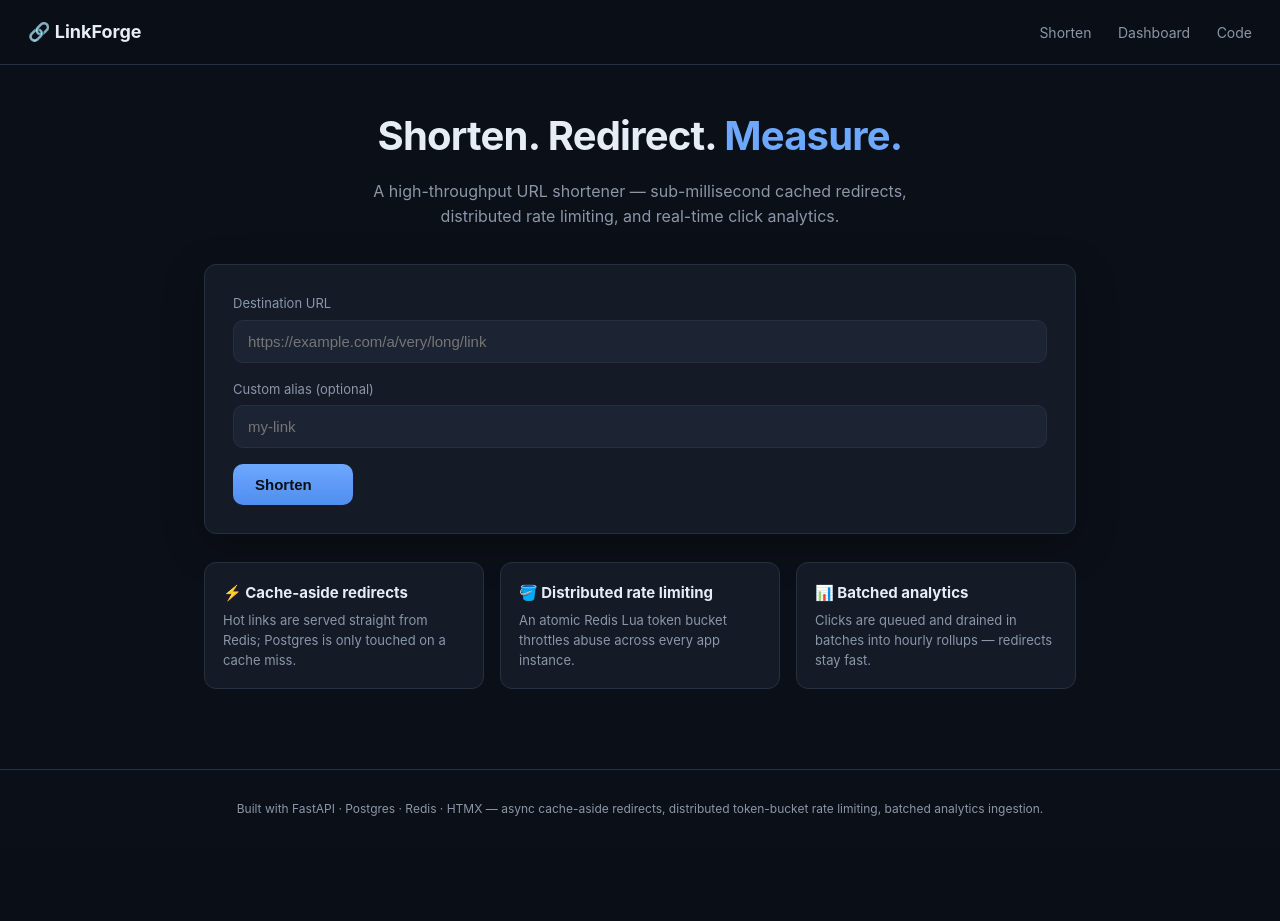
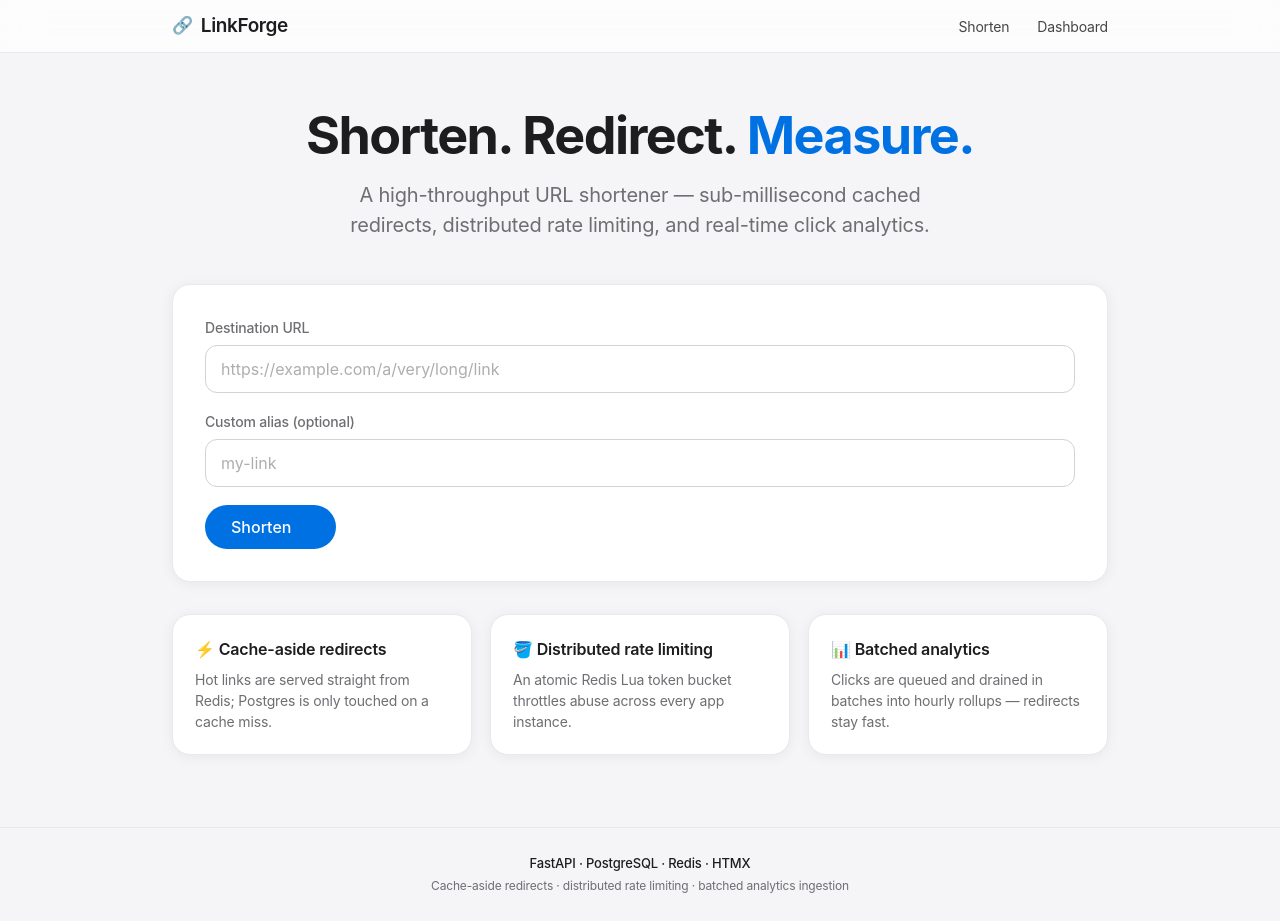
Before and after one commit to mayank1365/Linkforge, a FastAPI app: page / in a window 1280 px wide. Before the commit the page ends 816 px from the top, so only its background shows below. Run offline with FastAPI, Linux system fonts and the light colour scheme; parts of the project's set-up code (start-up, migrations or seed data) failed here and were passed over; some libraries are stand-ins or nearby versions.

Commit message:
feat: Apple-style light theme, refined header/footer, clearer alias-taken message
- redesign to an Apple-inspired light palette (system blue, SF font stack, pill buttons)
- restyle translucent nav (Code link removed) and footer
- alias collisions now return a friendly 'already in use, pick another' message

```diff
--- a/app/static/styles.css
+++ b/app/static/styles.css
@@ -1,123 +1,195 @@
 :root {
-  --bg: #0b0f17;
-  --surface: #141a26;
-  --surface-2: #1c2433;
-  --border: #263041;
-  --text: #e6edf6;
-  --muted: #8b97a8;
-  --accent: #6ea8fe;
-  --accent-2: #7ee7c7;
-  --danger: #ff7a85;
-  --radius: 12px;
+  /* Apple-style light palette */
+  --bg: #f5f5f7;
+  --surface: #ffffff;
+  --surface-2: #f5f5f7;
+  --border: #d2d2d7;
+  --border-soft: #e8e8ed;
+  --text: #1d1d1f;
+  --muted: #6e6e73;
+  --accent: #0071e3;        /* Apple system blue */
+  --accent-press: #0077ed;
+  --accent-soft: #e8f1fd;
+  --green: #34c759;
+  --danger: #ff3b30;
+  --radius: 18px;
+  --radius-sm: 12px;
+  --shadow: 0 2px 14px rgba(0, 0, 0, .06);
+  --shadow-lg: 0 8px 30px rgba(0, 0, 0, .08);
+  --font: -apple-system, BlinkMacSystemFont, "SF Pro Display", "SF Pro Text",
+          "Helvetica Neue", Helvetica, Arial, sans-serif;
 }
 
 * { box-sizing: border-box; }
 
+html { -webkit-font-smoothing: antialiased; -moz-osx-font-smoothing: grayscale; }
+
 body {
   margin: 0;
-  background: radial-gradient(1200px 600px at 70% -10%, #16203200, #0b0f17),
-              var(--bg);
+  background: var(--bg);
   color: var(--text);
-  font: 16px/1.55 -apple-system, BlinkMacSystemFont, "Segoe UI", Roboto, Helvetica, Arial, sans-serif;
+  font-family: var(--font);
+  font-size: 17px;
+  line-height: 1.5;
+  letter-spacing: -.01em;
   min-height: 100vh;
+  display: flex;
+  flex-direction: column;
 }
 
+a { color: var(--accent); text-decoration: none; }
+a:hover { text-decoration: underline; }
+
+/* ---------- Nav (translucent, Apple top-bar) ---------- */
 .nav {
-  display: flex; justify-content: space-between; align-items: center;
-  padding: 18px 28px; border-bottom: 1px solid var(--border);
-  position: sticky; top: 0; background: rgba(11,15,23,.85); backdrop-filter: blur(8px);
+  position: sticky; top: 0; z-index: 50;
+  background: rgba(255, 255, 255, .72);
+  backdrop-filter: saturate(180%) blur(20px);
+  -webkit-backdrop-filter: saturate(180%) blur(20px);
+  border-bottom: 1px solid var(--border-soft);
 }
-.brand { font-weight: 700; font-size: 18px; color: var(--text); text-decoration: none; }
-.nav-links a { color: var(--muted); text-decoration: none; margin-left: 22px; font-size: 14px; }
-.nav-links a:hover { color: var(--text); }
+.nav-inner {
+  max-width: 980px; margin: 0 auto; padding: 0 22px; height: 52px;
+  display: flex; align-items: center; justify-content: space-between;
+}
+.brand {
+  display: flex; align-items: center; gap: 8px;
+  font-size: 19px; font-weight: 600; color: var(--text); letter-spacing: -.02em;
+}
+.brand:hover { text-decoration: none; }
+.brand-mark { font-size: 17px; }
+.nav-links { display: flex; gap: 28px; }
+.nav-links a {
+  color: var(--text); opacity: .82; font-size: 14px; font-weight: 400;
+}
+.nav-links a:hover { opacity: 1; text-decoration: none; }
 
-.container { max-width: 920px; margin: 0 auto; padding: 40px 24px 80px; }
+/* ---------- Layout ---------- */
+.container {
+  max-width: 980px; width: 100%; margin: 0 auto; padding: 56px 22px 72px; flex: 1;
+}
 
-.hero { text-align: center; margin-bottom: 36px; }
-.hero h1 { font-size: 40px; margin: 0 0 12px; letter-spacing: -.02em; }
+/* ---------- Hero ---------- */
+.hero { text-align: center; margin-bottom: 44px; }
+.hero h1 {
+  font-size: 52px; line-height: 1.05; font-weight: 700;
+  letter-spacing: -.03em; margin: 0 0 16px;
+}
 .accent { color: var(--accent); }
-.subtitle { color: var(--muted); max-width: 560px; margin: 0 auto; }
+.subtitle {
+  color: var(--muted); font-size: 20px; max-width: 600px; margin: 0 auto;
+  letter-spacing: -.01em;
+}
 
+/* ---------- Cards ---------- */
 .card {
-  background: var(--surface); border: 1px solid var(--border);
-  border-radius: var(--radius); padding: 28px; box-shadow: 0 12px 40px rgba(0,0,0,.25);
+  background: var(--surface); border: 1px solid var(--border-soft);
+  border-radius: var(--radius); padding: 32px; box-shadow: var(--shadow);
 }
-.shorten-form { display: grid; gap: 16px; }
-.field { display: grid; gap: 6px; }
-label { font-size: 13px; color: var(--muted); }
+.shorten-form { display: grid; gap: 18px; }
+.field { display: grid; gap: 7px; }
+label { font-size: 14px; color: var(--muted); font-weight: 500; }
 input {
-  width: 100%; padding: 12px 14px; border-radius: 10px;
-  border: 1px solid var(--border); background: var(--surface-2); color: var(--text);
-  font-size: 15px; outline: none;
+  width: 100%; padding: 13px 15px; border-radius: var(--radius-sm);
+  border: 1px solid var(--border); background: var(--surface); color: var(--text);
+  font-size: 16px; font-family: var(--font); outline: none;
+  transition: border-color .15s ease, box-shadow .15s ease;
 }
-input:focus { border-color: var(--accent); }
+input::placeholder { color: #aeaeb2; }
+input:focus { border-color: var(--accent); box-shadow: 0 0 0 4px var(--accent-soft); }
 .muted { color: var(--muted); }
 
+/* Apple pill button */
 .btn {
-  justify-self: start; padding: 12px 22px; border: 0; border-radius: 10px;
-  background: linear-gradient(180deg, var(--accent), #4f8ef0); color: #061018;
-  font-weight: 700; font-size: 15px; cursor: pointer;
+  justify-self: start; padding: 12px 26px; border: 0; border-radius: 980px;
+  background: var(--accent); color: #fff; font-weight: 500; font-size: 16px;
+  font-family: var(--font); cursor: pointer; transition: background .15s ease, transform .05s ease;
 }
-.btn:hover { filter: brightness(1.08); }
+.btn:hover { background: var(--accent-press); }
+.btn:active { transform: scale(.98); }
 .htmx-indicator { opacity: 0; }
 .htmx-request .htmx-indicator { opacity: 1; }
 
 .result-slot:empty { display: none; }
 .result-card {
-  margin-top: 18px; padding: 16px; border-radius: 10px;
-  background: var(--surface-2); border: 1px solid var(--border);
+  margin-top: 20px; padding: 18px 20px; border-radius: var(--radius-sm);
+  background: var(--accent-soft); border: 1px solid #d3e4fb;
 }
-.result-card.error { border-color: var(--danger); color: var(--danger); }
+.result-card.error { background: #fff0ef; border-color: #ffd4d1; color: #c4271f; }
 .result-row { display: flex; align-items: center; gap: 12px; }
-.short-url { color: var(--accent-2); font-weight: 700; font-size: 18px; text-decoration: none; word-break: break-all; }
+.short-url { font-weight: 600; font-size: 19px; word-break: break-all; }
 .btn-copy {
-  margin-left: auto; padding: 6px 12px; border-radius: 8px; cursor: pointer;
-  border: 1px solid var(--border); background: var(--surface); color: var(--muted);
+  margin-left: auto; padding: 7px 15px; border-radius: 980px; cursor: pointer;
+  border: 1px solid var(--border); background: var(--surface); color: var(--accent);
+  font-size: 13px; font-weight: 500; white-space: nowrap;
 }
-.btn-copy:hover { color: var(--text); }
-.result-dest { color: var(--muted); margin: 8px 0 0; word-break: break-all; font-size: 14px; }
+.btn-copy:hover { background: var(--surface-2); }
+.result-dest { color: var(--muted); margin: 10px 0 0; word-break: break-all; font-size: 14px; }
 
-.features { display: grid; grid-template-columns: repeat(3, 1fr); gap: 16px; margin-top: 28px; }
-.feature { background: var(--surface); border: 1px solid var(--border); border-radius: var(--radius); padding: 18px; }
-.feature h3 { margin: 0 0 6px; font-size: 15px; }
-.feature p { margin: 0; color: var(--muted); font-size: 13px; }
+/* ---------- Feature tiles ---------- */
+.features { display: grid; grid-template-columns: repeat(3, 1fr); gap: 18px; margin-top: 32px; }
+.feature {
+  background: var(--surface); border: 1px solid var(--border-soft);
+  border-radius: var(--radius); padding: 22px; box-shadow: var(--shadow);
+}
+.feature h3 { margin: 0 0 8px; font-size: 16px; font-weight: 600; }
+.feature p { margin: 0; color: var(--muted); font-size: 14px; }
 
-/* dashboard */
-.dash-head { display: flex; align-items: center; gap: 14px; margin-bottom: 22px; }
-.dash-head h1 { margin: 0; font-size: 30px; }
-.live-dot { color: var(--accent-2); font-size: 13px; animation: pulse 1.8s infinite; }
-@keyframes pulse { 50% { opacity: .4; } }
+/* ---------- Dashboard ---------- */
+.dash-head { display: flex; align-items: baseline; gap: 14px; margin-bottom: 26px; }
+.dash-head h1 { margin: 0; font-size: 40px; font-weight: 700; letter-spacing: -.03em; }
+.live-dot { color: var(--green); font-size: 13px; font-weight: 500; animation: pulse 1.8s infinite; }
+@keyframes pulse { 50% { opacity: .35; } }
 
-.stat-grid { display: grid; grid-template-columns: repeat(4, 1fr); gap: 14px; margin-bottom: 22px; }
-.stat { background: var(--surface); border: 1px solid var(--border); border-radius: var(--radius); padding: 18px; }
-.stat-value { font-size: 28px; font-weight: 800; letter-spacing: -.02em; }
-.stat-label { color: var(--muted); font-size: 13px; margin-top: 4px; }
+.stat-grid { display: grid; grid-template-columns: repeat(4, 1fr); gap: 16px; margin-bottom: 24px; }
+.stat {
+  background: var(--surface); border: 1px solid var(--border-soft);
+  border-radius: var(--radius); padding: 22px; box-shadow: var(--shadow);
+}
+.stat-value { font-size: 32px; font-weight: 700; letter-spacing: -.03em; }
+.stat-label { color: var(--muted); font-size: 14px; margin-top: 4px; }
 
-.panel { background: var(--surface); border: 1px solid var(--border); border-radius: var(--radius); padding: 20px; margin-bottom: 18px; }
-.panel h3 { margin: 0 0 16px; font-size: 15px; }
+.panel {
+  background: var(--surface); border: 1px solid var(--border-soft);
+  border-radius: var(--radius); padding: 24px; margin-bottom: 18px; box-shadow: var(--shadow);
+}
+.panel h3 { margin: 0 0 18px; font-size: 16px; font-weight: 600; }
 .panel-row { display: grid; grid-template-columns: 1.4fr 1fr; gap: 18px; }
 
-.chart { display: flex; align-items: flex-end; gap: 4px; height: 180px; }
+.chart { display: flex; align-items: flex-end; gap: 5px; height: 180px; }
 .bar-wrap { flex: 1; display: flex; flex-direction: column; align-items: center; height: 100%; justify-content: flex-end; }
-.bar { width: 100%; min-height: 2px; border-radius: 4px 4px 0 0; background: linear-gradient(180deg, var(--accent), #3f6fd0); transition: height .4s ease; }
-.bar-x { font-size: 10px; color: var(--muted); margin-top: 6px; }
+.bar {
+  width: 100%; min-height: 3px; border-radius: 5px 5px 0 0;
+  background: linear-gradient(180deg, #4ea1ff, var(--accent)); transition: height .4s ease;
+}
+.bar-x { font-size: 10px; color: var(--muted); margin-top: 7px; }
 
 .tbl { width: 100%; border-collapse: collapse; font-size: 14px; }
-.tbl th { text-align: left; color: var(--muted); font-weight: 600; padding: 8px 10px; border-bottom: 1px solid var(--border); }
-.tbl td { padding: 8px 10px; border-bottom: 1px solid var(--border); }
-.tbl a { color: var(--accent-2); text-decoration: none; }
+.tbl th { text-align: left; color: var(--muted); font-weight: 500; padding: 9px 10px; border-bottom: 1px solid var(--border-soft); }
+.tbl td { padding: 9px 10px; border-bottom: 1px solid var(--border-soft); }
 .truncate { max-width: 260px; overflow: hidden; text-overflow: ellipsis; white-space: nowrap; color: var(--muted); }
-.num { text-align: right; font-variant-numeric: tabular-nums; }
+.num { text-align: right; font-variant-numeric: tabular-nums; font-weight: 500; }
 
-.dev-row { display: flex; align-items: center; gap: 10px; margin-bottom: 10px; font-size: 13px; }
+.dev-row { display: flex; align-items: center; gap: 10px; margin-bottom: 12px; font-size: 13px; }
 .dev-name { width: 70px; color: var(--muted); text-transform: capitalize; }
 .dev-bar-track { flex: 1; height: 8px; background: var(--surface-2); border-radius: 6px; overflow: hidden; }
-.dev-bar { display: block; height: 100%; background: linear-gradient(90deg, var(--accent-2), var(--accent)); }
-.dev-count { width: 56px; text-align: right; font-variant-numeric: tabular-nums; }
+.dev-bar { display: block; height: 100%; background: linear-gradient(90deg, #4ea1ff, var(--accent)); border-radius: 6px; }
+.dev-count { width: 56px; text-align: right; font-variant-numeric: tabular-nums; font-weight: 500; }
 
-.footer { text-align: center; color: var(--muted); font-size: 12px; padding: 30px 20px; border-top: 1px solid var(--border); }
+/* ---------- Footer ---------- */
+.footer {
+  border-top: 1px solid var(--border-soft); background: var(--bg);
+  margin-top: auto;
+}
+.footer-inner {
+  max-width: 980px; margin: 0 auto; padding: 26px 22px; text-align: center;
+}
+.footer-tech { margin: 0 0 4px; font-size: 13px; font-weight: 500; color: var(--text); }
+.footer-note { margin: 0; font-size: 12px; color: var(--muted); }
 
 @media (max-width: 720px) {
   .features, .stat-grid, .panel-row { grid-template-columns: 1fr; }
-  .hero h1 { font-size: 30px; }
+  .hero h1 { font-size: 36px; }
+  .subtitle { font-size: 18px; }
+  .stat-grid { grid-template-columns: repeat(2, 1fr); }
 }
--- a/app/templates/base.html
+++ b/app/templates/base.html
@@ -11,19 +11,24 @@
 </head>
 <body>
   <nav class="nav">
-    <a class="brand" href="/">🔗 LinkForge</a>
-    <div class="nav-links">
-      <a href="/">Shorten</a>
-      <a href="/dashboard">Dashboard</a>
-      <a href="https://github.com" target="_blank" rel="noreferrer">Code</a>
+    <div class="nav-inner">
+      <a class="brand" href="/"><span class="brand-mark">🔗</span> LinkForge</a>
+      <div class="nav-links">
+        <a href="/">Shorten</a>
+        <a href="/dashboard">Dashboard</a>
+      </div>
     </div>
   </nav>
   <main class="container">
     {% block content %}{% endblock %}
   </main>
   <footer class="footer">
-    Built with FastAPI · Postgres · Redis · HTMX — async cache-aside redirects,
-    distributed token-bucket rate limiting, batched analytics ingestion.
+    <div class="footer-inner">
+      <p class="footer-tech">FastAPI · PostgreSQL · Redis · HTMX</p>
+      <p class="footer-note">
+        Cache-aside redirects · distributed rate limiting · batched analytics ingestion
+      </p>
+    </div>
   </footer>
 </body>
 </html>
```
Also changed, not shown: app/routers/web.py (+18 -5 lines).
